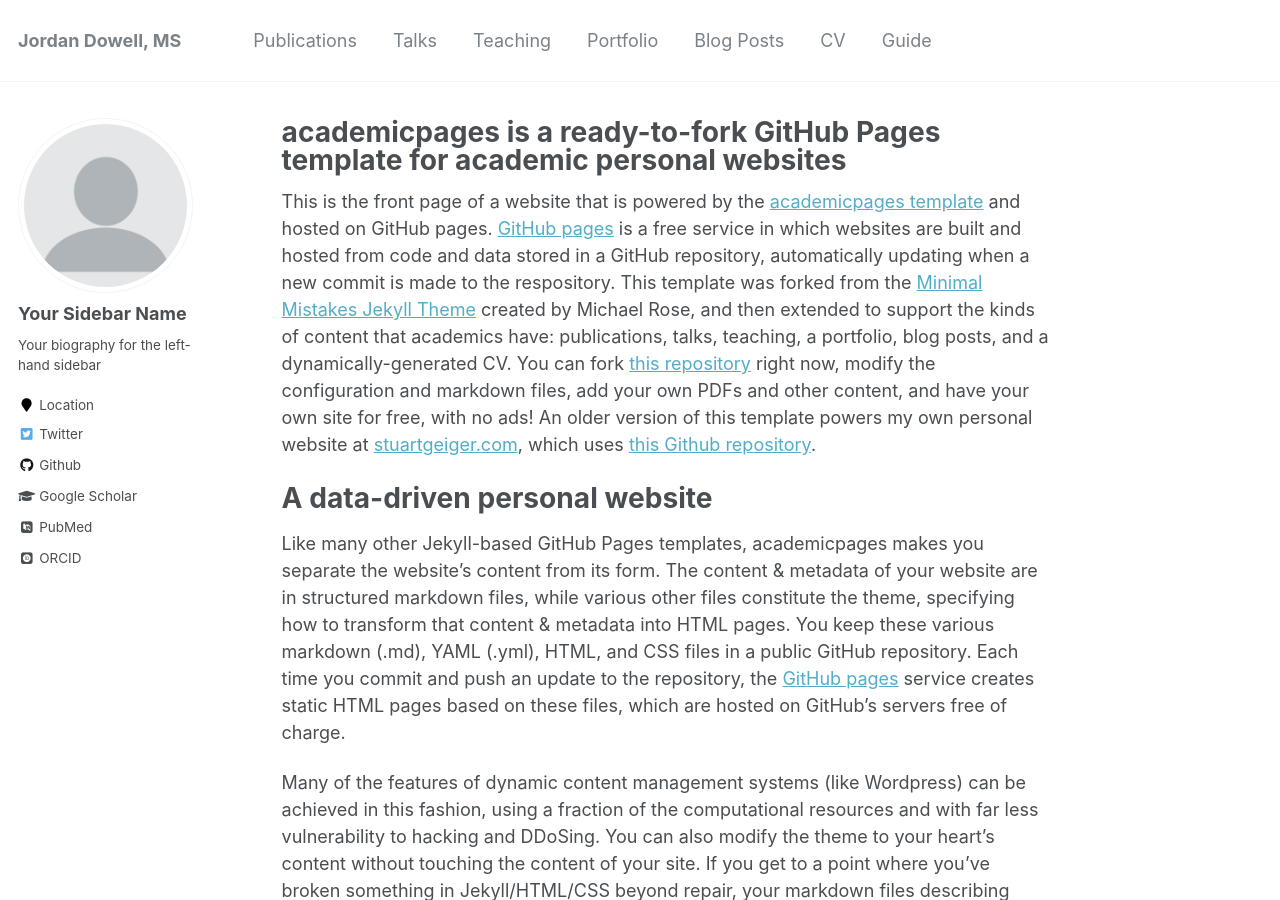
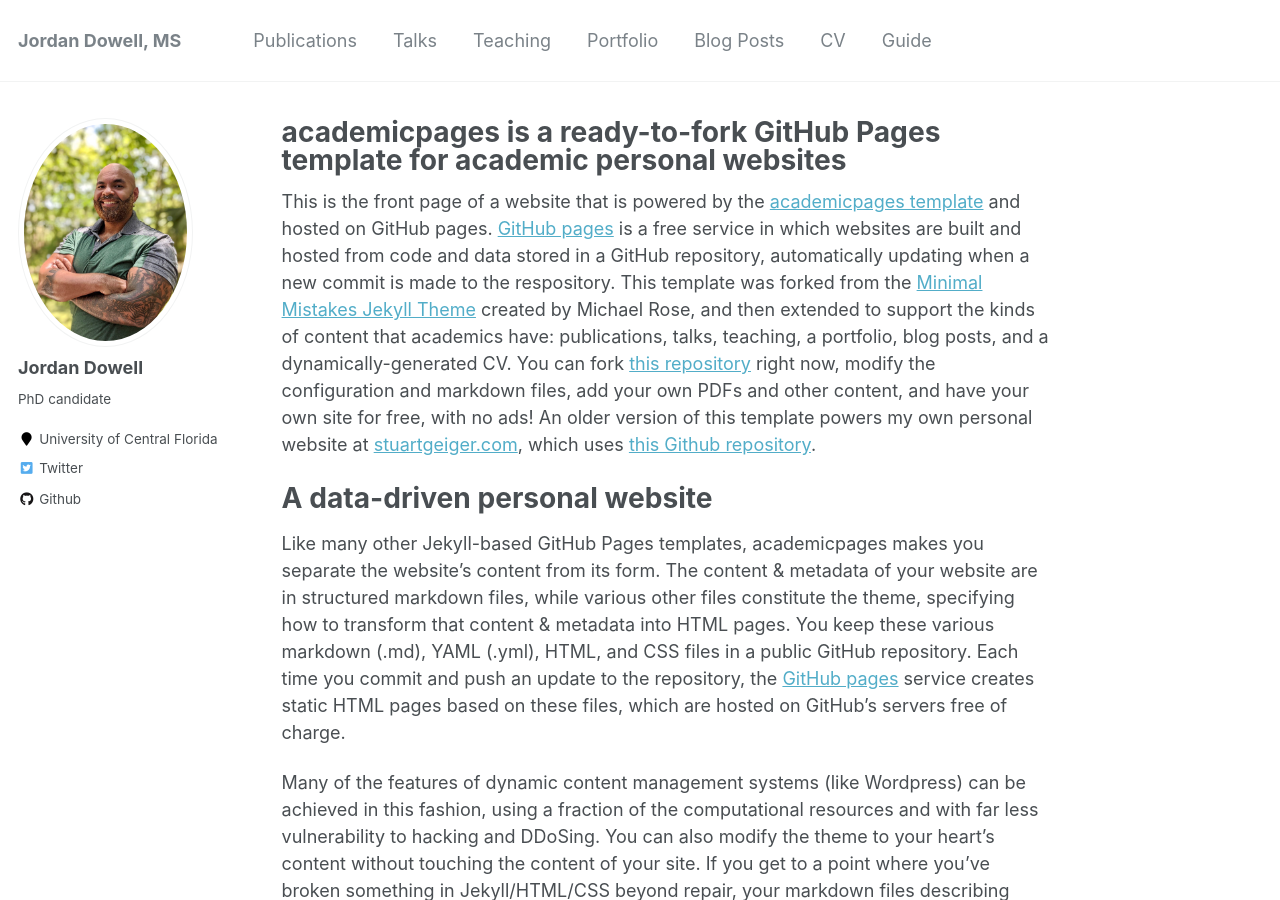
Before and after one commit to jordandowell/jordandowell.github.io, a Jekyll site: the page built from _pages/about.md, in a window 1280 px wide and 900 px high. Built offline with Jekyll 4.4.1, drawn with Linux system fonts in a browser that asks for light colours; some web fonts are replaced.

Commit message:
add picture

```diff
--- a/_config.yml
+++ b/_config.yml
@@ -80,13 +80,13 @@ analytics:
 
 # Site Author
 author:
-  name             : "Your Sidebar Name"
-  avatar           : "profile.png"
-  bio              : "Your biography for the left-hand sidebar"
-  location         : "Location"
+  name             : "Jordan Dowell"
+  avatar           : "bio-photo.jpg"
+  bio              : "PhD candidate"
+  location         : "University of Central Florida"
   employer         :
-  pubmed           : "https://www.ncbi.nlm.nih.gov/pubmed/?term=john+snow"
-  googlescholar    : "http://yourfullgooglescholarurl.com"
+  pubmed           : #"https://www.ncbi.nlm.nih.gov/pubmed/?term=john+snow"
+  googlescholar    : #"http://yourfullgooglescholarurl.com"
   email            :
   researchgate     :  # example: "https://www.researchgate.net/profile/yourprofile"
   uri              :
@@ -96,20 +96,20 @@ author:
   flickr           :
   facebook         :
   foursquare       :
-  github           : "academicpages"
+  github           : "jordandowell"
   google_plus      :
   keybase          :
   instagram        :
   impactstory      : #"https://profiles.impactstory.org/u/xxxx-xxxx-xxxx-xxxx"
   lastfm           :
   linkedin         :
-  orcid            : "http://orcid.org/yourorcidurl"
+  orcid            : #"http://orcid.org/yourorcidurl"
   pinterest        :
   soundcloud       :
   stackoverflow    : # http://stackoverflow.com/users/123456/username
   steam            :
   tumblr           :
-  twitter          : "replacethistwitterhandle"
+  twitter          : "Dowell_VOC"
   vine             :
   weibo            :
   xing             :
```
